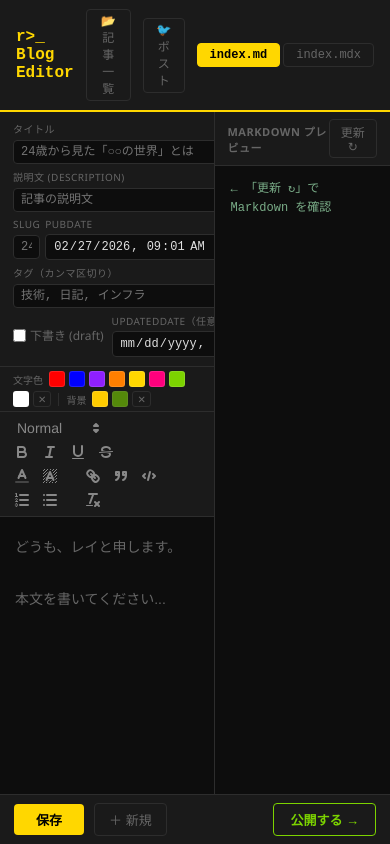
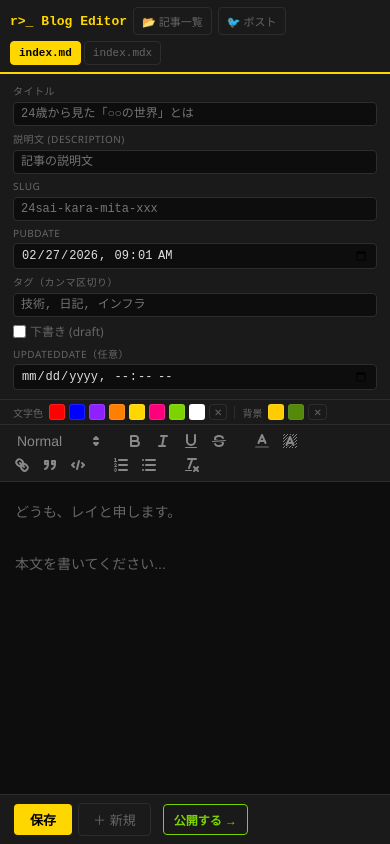
Before and after one commit to Reishin-Sakuma/reiblast.f5.si, a Python web app: template tools/blog-editor/templates/editor.html in a window 390 px wide. Run offline with Jinja, Linux system fonts and the light colour scheme; the template is opened without the code that fills it, so the values that code supplies are empty; some libraries are stand-ins or nearby versions.

Commit message:
fix: blog-editor のドロワーをモバイルで画面内に収める
- Tweet Drawer / 記事一覧 Drawer を transform ベースのアニメーションに変更
  (right/left の固定px指定 → translateX + min(幅, 100vw))
- @media (max-width: 640px) でモバイルレイアウト追加
  - 右ペイン（プレビュー）非表示、エディタ全幅化
  - フロントマター 1 カラム化
  - ヘッダー・ボトムバーのコンパクト化

Co-Authored-By: Claude Sonnet 4.6 <noreply@anthropic.com>

```diff
--- a/tools/blog-editor/templates/editor.html
+++ b/tools/blog-editor/templates/editor.html
@@ -245,15 +245,16 @@
     .drawer-overlay.open { display: block; }
     .drawer {
       position: fixed;
-      top: 0; left: -420px;
-      width: 400px; height: 100vh;
+      top: 0; left: 0;
+      width: min(400px, 100vw); height: 100vh;
       background: var(--surface);
       border-right: 1px solid var(--border);
       z-index: 101;
       display: flex; flex-direction: column;
-      transition: left 0.25s ease;
+      transition: transform 0.25s ease;
+      transform: translateX(-100%);
     }
-    .drawer.open { left: 0; }
+    .drawer.open { transform: translateX(0); }
     .drawer-header {
       background: #111;
       border-bottom: 2px solid var(--yellow);
@@ -299,15 +300,16 @@
     /* ── Tweet Drawer ── */
     .tweet-drawer {
       position: fixed;
-      top: 0; right: -480px;
-      width: 460px; height: 100vh;
+      top: 0; right: 0;
+      width: min(460px, 100vw); height: 100vh;
       background: var(--surface);
       border-left: 1px solid var(--border);
       z-index: 101;
       display: flex; flex-direction: column;
-      transition: right 0.25s ease;
+      transition: transform 0.25s ease;
+      transform: translateX(100%);
     }
-    .tweet-drawer.open { right: 0; }
+    .tweet-drawer.open { transform: translateX(0); }
     .tweet-drawer-body {
       flex: 1; overflow-y: auto;
       padding: 12px;
@@ -477,6 +479,39 @@
       padding: 10px 18px;
       font-size: 13px;
       max-width: 80vw;
+    }
+
+    /* ── Mobile ── */
+    @media (max-width: 640px) {
+      /* ヘッダー */
+      header { padding: 7px 10px; gap: 6px; flex-wrap: wrap; }
+      header h1 { font-size: 13px; }
+      .header-btn { padding: 5px 8px; font-size: 11px; }
+      .ext-toggle { margin-left: 0; }
+      .ext-btn { padding: 5px 8px; font-size: 11px; }
+
+      /* レイアウト: 右ペイン（プレビュー）を非表示 */
+      .right-pane { display: none; }
+      .left-pane { width: 100%; border-right: none; }
+
+      /* フロントマター: 1カラムに */
+      .fm-grid { grid-template-columns: 1fr; }
+      .fm-grid .span2 { grid-column: 1; }
+      .fm-bottom-row { flex-direction: column; align-items: flex-start; gap: 6px; }
+      .fm-field[style] { flex: unset !important; width: 100% !important; margin-left: 0 !important; }
+
+      /* ボトムバー: save-path を非表示 */
+      #save-path { display: none; }
+      .bottom-bar { gap: 6px; }
+      .save-btn { padding: 6px 16px; }
+      .publish-btn { padding: 6px 10px; font-size: 12px; }
+
+      /* OGP Toast */
+      #ogp-toast { width: calc(100vw - 32px); right: 16px; }
+
+      /* モーダルボタンを縦並びに */
+      .modal-actions { flex-wrap: wrap; }
+      .modal-actions button { flex: 1 1 auto; text-align: center; }
     }
   </style>
 </head>
```
